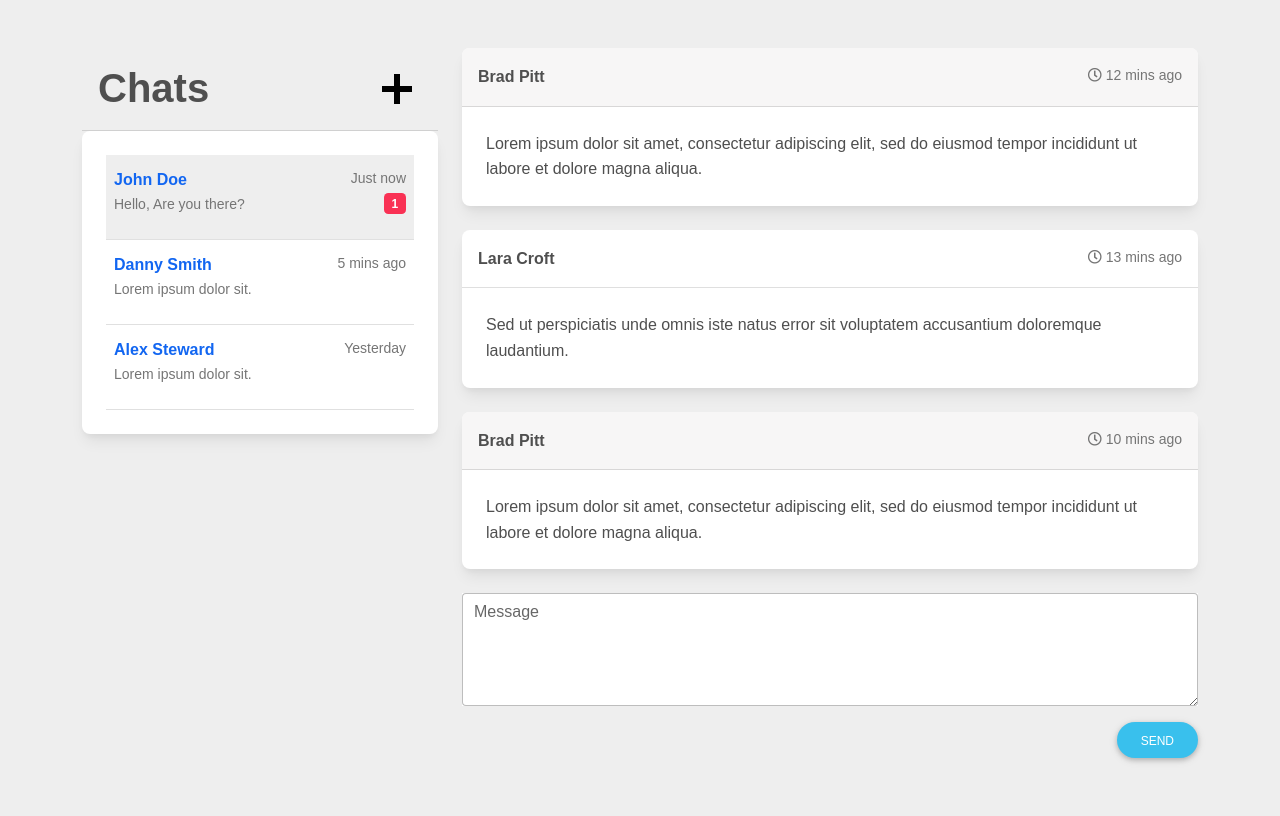
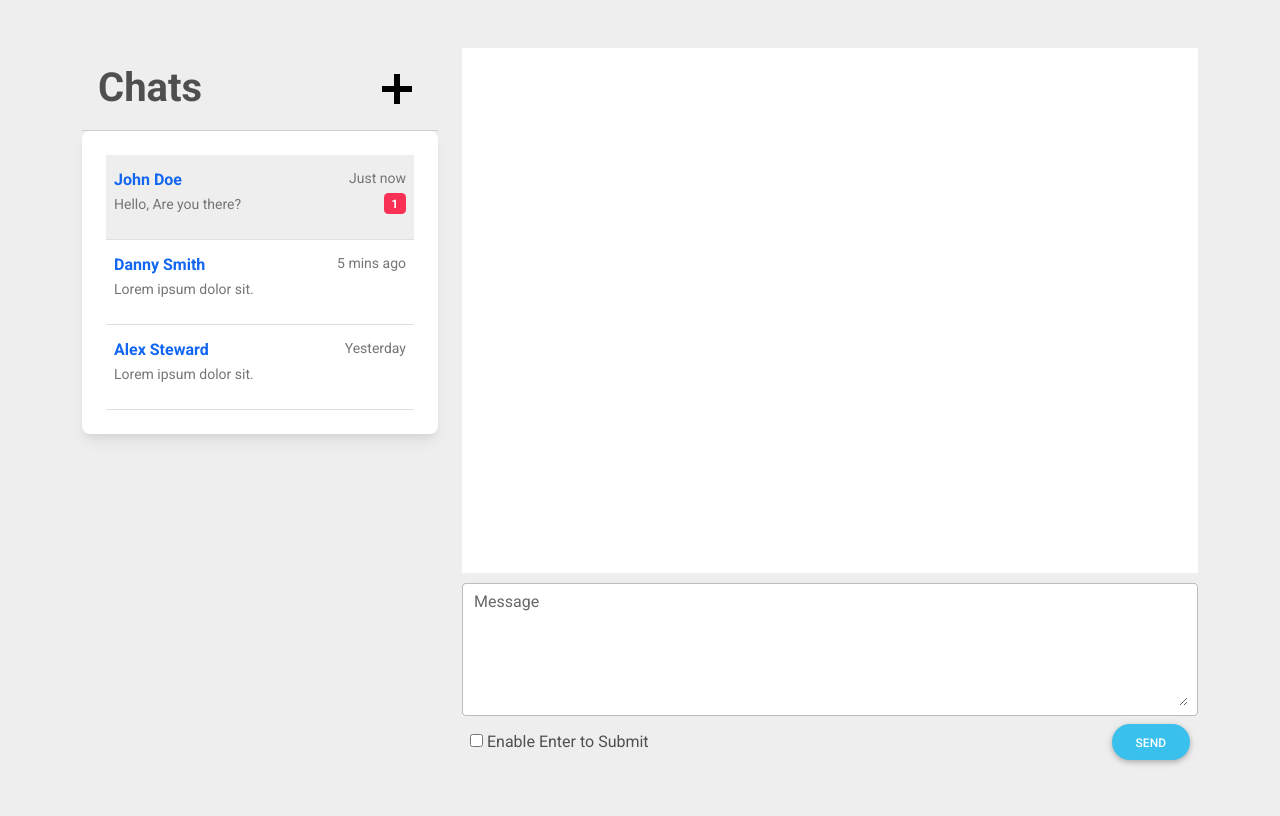
Before and after one commit to qasimch86/AIChatbot-Sample, a Flask app: page /chat in a window 1280 px wide. Before the commit the page ends 763 px from the top, so only its background shows below. Run offline with Flask 3, Linux system fonts and the light colour scheme; some libraries are stand-ins or nearby versions.

Commit message:
Made changes in UI and setup different LLMs. Code is working good with langchain and no errors for others. Working on chatui.html

```diff
--- a/app.py
+++ b/app.py
@@ -1,21 +1,17 @@
-from flask import Flask, request, render_template
+from flask import Flask, request, render_template, jsonify
 from chatbot.llm.llm import generate_response_llm
 from chatbot.retrieval.retriever import retrieve_context
 from data.load_csv import load_schema_from_csv
 from functions import fill_missing_fields, get_collection_name_based_on_input
 from chatbot.config import Config
-
+from flask_cors import CORS
 app = Flask(__name__)
+CORS(app)
 
 @app.after_request
 def add_header(response):
     response.headers["Cache-Control"] = "no-store"
     return response
-
-# Route to serve the chat UI page (chatui.html)
-@app.route("/chat") # Set the route for the chat UI page
-def chatui():
-    return render_template('chatui.html')
 
 # Combined route for handling both GET and POST requests
 @app.route("/", methods=['GET', 'POST'])
@@ -24,6 +20,7 @@
     response_llm = ''
     final_sql_results = []
     if request.method == 'POST':
+        print("POST request received")
         user_input = request.form.get('input')
         Config.llm_provider = request.form.get('llm_provider')  # Get the selected LLM provider
         print(f"User input: {user_input}")
@@ -50,6 +47,39 @@
     # Render the template, passing the variables to the HTML
     return render_template("index.html", user_input=user_input, response_llm=response_llm, final_sql_results=final_sql_results)
 
+# Route to serve the chat UI page (chatui.html)
+@app.route("/chat", methods=['Get','POST']) # Set the route for the chat UI page
+def chatui():
+    user_input = ''
+    response_llm = ''
+    final_sql_results = []
+
+    if request.method == 'POST':
+        # Handle the POST request with the message from frontend
+        data = request.get_json()
+        user_input = data.get('message')
+
+        print(f"User input from chatui: {user_input}")  # Print the input to the console
+
+        # Your existing logic to process input
+        schema = load_schema_from_csv('./data/schema_testdb3.csv')
+        sql_results = retrieve_context(user_input, schema)
+        final_sql_results = fill_missing_fields(sql_results)
+        print(f"SQL Results-------: {final_sql_results}")  # Debug the value of final_sql_results
+        # If no results, respond with an error message
+        if not final_sql_results:
+            response_llm = "Query not found."
+        else:
+            response_llm = generate_response_llm(user_input, final_sql_results, schema)
+
+        return jsonify({
+            "response_llm": response_llm,
+            "sql_results": final_sql_results,  # Pass the table data
+            "user_input": user_input
+        })
+    return render_template("chatui.html", user_input=user_input, response_llm=response_llm, final_sql_results=final_sql_results)
+
+
 # Serve the favicon
 @app.route("/favicon.ico")
 def favicon():
--- a/launch.json
+++ b/launch.json
@@ -2,7 +2,7 @@
     "version": "0.2.0",
     "configurations": [
       {
-        "name": "Python: llm.py",
+        "name": "Python: app.py",
         "type": "python",
         "request": "launch",
         "program": "${file}",
--- a/static/css/styles-chatui.css
+++ b/static/css/styles-chatui.css
@@ -1,114 +1,45 @@
-/* General Styling */
-body, html {
-    margin: 0;
-    padding: 0;
-    font-family: Arial, sans-serif;
-    background-color: #f0f0f0;
+#chat-container {
+  display: flex;
+  flex-direction: column;
+  height: 90vh;
 }
 
-.container {
-    display: flex;
-    height: 100vh;
+/* Make the chat list scrollable */
+#chat-list {
+  flex: 1;
+  overflow-y: auto;
+  padding: 10px;
+  background: #fff;
+  margin-bottom: 10px; /* Space for the input box */
 }
 
-.left-panel {
-    width: 250px;
-    background-color: #333;
-    color: #fff;
-    padding: 20px;
-    position: fixed;
-    height: 100%;
-    top: 0;
-    left: 0;
+/* Fix the input box at the bottom */
+#input-box {
+  display: inline-block;
+  align-items: center;
+  background-color: white;
+  padding: 10px;
 }
-
-.left-panel h3 {
-    margin: 0;
-}
-
-.chat-container {
-    margin-left: 250px;
-    flex: 1;
-    display: flex;
-    flex-direction: column;
-    justify-content: flex-end;
-}
-
-.chat-history {
-    flex: 1;
-    padding: 20px;
-    overflow-y: auto;
-    background-color: #fff;
-    border: 1px solid #ddd;
-    margin-bottom: 10px;
-    border-radius: 8px;
-    max-height: calc(100vh - 120px);
-}
-
-.chat-history .message {
-    margin-bottom: 10px;
-    padding: 10px;
-    border-radius: 8px;
-    background-color: #f1f1f1;
-    max-width: 60%;
-}
-
-.chat-history .user-message {
-    background-color: #d1e7dd;
-    align-self: flex-start;
-}
-
-.chat-history .bot-message {
-    background-color: #e2e3e5;
-    align-self: flex-end;
-}
-
-.chat-input-container {
-    display: flex;
-    padding: 10px;
-    background-color: #fff;
-    border-top: 1px solid #ddd;
-}
-
-.chat-input-container input {
-    flex: 1;
-    padding: 10px;
-    border-radius: 8px;
-    border: 1px solid #ddd;
-    margin-right: 10px;
-}
-
-.chat-input-container button {
-    padding: 10px 20px;
-    border-radius: 8px;
-    background-color: #4CAF50;
-    color: white;
-    border: none;
-    cursor: pointer;
-}
-
-.chat-input-container button:hover {
-    background-color: #45a049;
-}
-
-.top-right {
-    position: fixed;
-    top: 20px;
-    right: 20px;
-}
-
-.top-right button {
-    padding: 10px 20px;
-    background-color: #007bff;
-    color: white;
-    border: none;
-    border-radius: 5px;
-    cursor: pointer;
-}
-
-.top-right button:hover {
-    background-color: #0056b3;
+.submit-box-button {
+  display: flex;
+  justify-content: center; /* Center horizontally */
+  align-items: center; /* Center vertically */
 }
 .add-new:hover .icon rect {
     fill: red; /* Changes the fill color to red on hover */
 }
+.bot-message {
+  word-wrap: break-word; /* Allow long words to break and wrap */
+  /* background-color: #f1f1f1; */
+  max-width: 98%; /* Prevent the message from being too wide */
+  word-break: break-word; /* Make sure long words break properly */
+  margin-right: 0;
+  margin-left: auto;
+}
+
+.user-message {
+  word-wrap: break-word; /* Allow long words to break and wrap */
+  /* background-color: #f1f1f1; */
+  max-width: 98%; /* Prevent the message from being too wide */
+  word-break: break-word; /* Make sure long words break properly */
+}
--- /dev/null
+++ b/static/js/chatui.js
@@ -0,0 +1,106 @@
+document.getElementById("send-button").addEventListener("click", sendMessage);
+
+async function sendMessage() {
+  const userInput = document.getElementById("user-input").value.trim();
+  const chatList = document.getElementById("chat-list");
+
+  if (!userInput) {
+    alert("Please type a message.");
+    return;
+  }
+
+  // Add user message to the chat UI
+  const userMessage = `
+    <li class="d-flex justify-content-between mb-4 user-message">
+      <div class="card">
+        <div class="card-header d-flex justify-content-between p-3" style="background-color: #f7f6f6;">
+          <p class="fw-bold mb-0">You</p>
+          <p class="text-muted small mb-0"><i class="far fa-clock"></i> just now</p>
+        </div>
+        <div class="card-body">
+          <p class="mb-0">${userInput}</p>
+        </div>
+      </div>
+    </li>`;
+  chatList.innerHTML += userMessage;
+  try {
+    // Send user input to the backend
+    const response = await fetch("/chat", {
+      method: "POST",
+      headers: {
+        "Content-Type": "application/json"
+      },
+      body: JSON.stringify({ message: userInput }),
+    });
+    const data = await response.json();
+    console.log(data)
+    // Add bot response to the chat UI
+    const botMessage = `
+      <li class="d-flex justify-content-between mb-4 bot-message">
+        <div class="card">
+          <div class="card-header d-flex justify-content-between p-3" style="background-color:rgb(74, 255, 213);">
+            <p class="fw-bold mb-0">AI Bot</p>
+            <p class="text-muted small mb-0"><i class="far fa-clock"></i> just now</p>
+          </div>
+          <div class="card-body">
+            <p class="mb-0">${data.response_llm}</p>
+          </div>
+        </div>
+      </li>`;
+    chatList.innerHTML += botMessage;
+
+    // Render the table if results are available
+    const sqlResults = data.sql_results;
+    if (sqlResults && sqlResults.length > 0) {
+      const tableHTML = generateTableHTML(sqlResults);
+      chatList.innerHTML += tableHTML;
+    }
+  } catch (error) {
+    console.error("Error communicating with backend:", error);
+    const errorMessage = `
+      <li class="d-flex justify-content-between mb-4 bot-message">
+        <div class="card">
+          <div class="card-header d-flex justify-content-between p-3" style="color: rgb(255, 255, 255); background-color:rgb(196, 0, 0);">
+            <p class="fw-bold mb-0">Error</p>
+            <p class="small mb-0"><i class=""></i> just now</p>
+          </div>
+          <div class="card-body">
+            <p class="mb-0">Failed to get a response. Please try again later.</p>
+          </div>
+        </div>
+      </li>`;
+    chatList.innerHTML += errorMessage;
+  }
+
+  // Scroll to the latest message
+  chatList.scrollTop = chatList.scrollHeight;
+
+  // Clear the input field
+  document.getElementById("user-input").value = "";
+}
+// Function to generate table HTML dynamically
+function generateTableHTML(results) {
+  let tableHTML = `<div class="mt-4">
+                    <h3>SQL Results:</h3>
+                      <div class="table-responsive">
+                        <table class="table table-bordered">
+                          <thead>
+                              <tr>`;
+  // Headers
+  results[0].forEach(header => {
+    tableHTML += `<th>${header}</th>`;
+  });
+  tableHTML += `</tr></thead><tbody>`;
+
+  // Rows
+  for (let i = 1; i < results.length; i++) {
+    tableHTML += `<tr>`;
+    results[i].forEach(value => {
+      tableHTML += `<td>${value}</td>`;
+    });
+    tableHTML += `</tr>`;
+  }
+
+  tableHTML += `</tbody></table></div></div>`;
+  return tableHTML;
+}
--- /dev/null
+++ b/static/js/submit-auto-manual.js
@@ -0,0 +1,19 @@
+let enterEnabled = true; // Default: Enter submits message
+
+    // Handle Enter key behavior
+    document.getElementById("user-input").addEventListener("keydown", function(event) {
+      if (enterEnabled && event.key === "Enter") {
+        event.preventDefault(); // Prevent adding new line
+        document.getElementById("send-button").click(); // Trigger Send button click
+      }
+    });
+
+    // Handle checkbox toggle
+    document.getElementById("enter-toggle").addEventListener("change", function() {
+      enterEnabled = this.checked; // Enable/Disable Enter key to submit based on checkbox
+      if (enterEnabled) {
+        alert("Enter to submit is enabled.");
+      } else {
+        alert("Enter to submit is disabled. You must click the send button.");
+      }
+    });
--- a/templates/chatui.html
+++ b/templates/chatui.html
@@ -1,4 +1,3 @@
-<!DOCTYPE html>
 <html lang="en">
 
 <head>
@@ -13,8 +12,9 @@
   <!-- Google Fonts Roboto -->
   <link rel="stylesheet" href="https://fonts.googleapis.com/css2?family=Roboto:wght@300;400;500;700;900&display=swap" />
   <!-- MDB -->
-  <link rel="stylesheet" href="{{ url_for('static', filename='css/bootstrap-chat.min.css') }}">
-  <link rel="stylesheet" href="{{ url_for('static', filename='css/styles-chatui.css') }}">
+  <link rel="stylesheet" href="{{ url_for('static', filename='/css/bootstrap-chat.min.css') }}">
+  <link rel="stylesheet" href="{{ url_for('static', filename='/css/styles-chatui.css') }}">
+
 </head>
 
 <body>
@@ -85,65 +85,30 @@
 
             </div>
           </div>
-
         </div>
-
-        <div class="col-md-6 col-lg-7 col-xl-8">
-
-          <ul class="list-unstyled">
-            <li class="d-flex justify-content-between mb-4">
-              <div class="card">
-                <div class="card-header d-flex justify-content-between p-3" style="background-color: #f7f6f6;">
-                  <p class="fw-bold mb-0">Brad Pitt</p>
-                  <p class="text-muted small mb-0"><i class="far fa-clock"></i> 12 mins ago</p>
+        <div id="chat-container" class="col-md-6 col-lg-7 col-xl-8 chat-form">
+          <ul id="chat-list" class="list-unstyled" value="{{ user_input }}">
+          </ul>
+          <!-- <form action="/" method="POST"> -->
+          <div id="input-box" class="form-outline">
+            <textarea id="user-input" class="form-control" rows="4" placeholder="Type your message here..."></textarea>
+            <label class="form-label" for="textAreaExample2">Message</label>
           </div>
-                <div class="card-body">
-                  <p class="mb-0">
-                    Lorem ipsum dolor sit amet, consectetur adipiscing elit, sed do eiusmod tempor incididunt ut
-                    labore et dolore magna aliqua.
-                  </p>
+          <!-- Checkbox to toggle "Enter to Submit" behavior -->
+          <div class="d-flex justify-content-between p-2 submit-box-button">
+            <!-- <div id="check-box" class="form-checkbox mb-0"> -->
+            <label class="mb-0" for="enter-toggle">
+              <input type="checkbox" id="enter-toggle"> Enable Enter to Submit
+            </label>
+            <!-- </div> -->
+            <div id="form-button" class="add add-new form-button">
+              <button id="send-button" type="button" class="btn btn-info btn-rounded float-end">
+                Send
+              </button>
+            </div>
+            <!-- </form> -->
           </div>
         </div>
-            </li>
-            <li class="d-flex justify-content-between mb-4">
-              <div class="card w-100">
-                <div class="card-header d-flex justify-content-between p-3">
-                  <p class="fw-bold mb-0">Lara Croft</p>
-                  <p class="text-muted small mb-0"><i class="far fa-clock"></i> 13 mins ago</p>
-                </div>
-                <div class="card-body">
-                  <p class="mb-0">
-                    Sed ut perspiciatis unde omnis iste natus error sit voluptatem accusantium doloremque
-                    laudantium.
-                  </p>
-                </div>
-              </div>
-            </li>
-            <li class="d-flex justify-content-between mb-4">
-              <div class="card">
-                <div class="card-header d-flex justify-content-between p-3" style="background-color: #f7f6f6;">
-                  <p class="fw-bold mb-0">Brad Pitt</p>
-                  <p class="text-muted small mb-0"><i class="far fa-clock"></i> 10 mins ago</p>
-                </div>
-                <div class="card-body">
-                  <p class="mb-0">
-                    Lorem ipsum dolor sit amet, consectetur adipiscing elit, sed do eiusmod tempor incididunt ut
-                    labore et dolore magna aliqua.
-                  </p>
-                </div>
-              </div>
-            </li>
-            <li class="bg-white mb-3">
-              <div class="form-outline">
-                <textarea class="form-control" id="textAreaExample2" rows="4"></textarea>
-                <label class="form-label" for="textAreaExample2">Message</label>
-              </div>
-            </li>
-            <button type="button" class="btn btn-info btn-rounded float-end">Send</button>
-          </ul>
-
-        </div>
-
       </div>
 
     </div>
@@ -154,6 +119,11 @@
   <script src="{{ url_for('static', filename='js/mdb.min.js') }}"></script>
   <!-- Custom scripts -->
   <script type="text/javascript"></script>
+  <script src="./static/js/submit-auto-manual.js"></script>
+  <script src="https://code.jquery.com/jquery-3.6.0.min.js"></script>
+  <script src="https://cdnjs.cloudflare.com/ajax/libs/popper.js/1.14.7/umd/popper.min.js"></script>
+  <script src="https://stackpath.bootstrapcdn.com/bootstrap/4.3.1/js/bootstrap.min.js"></script>
+  <script src="{{ url_for('static', filename='js/chatui.js') }}"></script>
 </body>
 
 </html>
--- a/templates/index.html
+++ b/templates/index.html
@@ -1,4 +1,3 @@
-<!DOCTYPE html>
 <html lang="en">
 
 <head>
```
Lines whose indentation alone changed are shown as unchanged.
